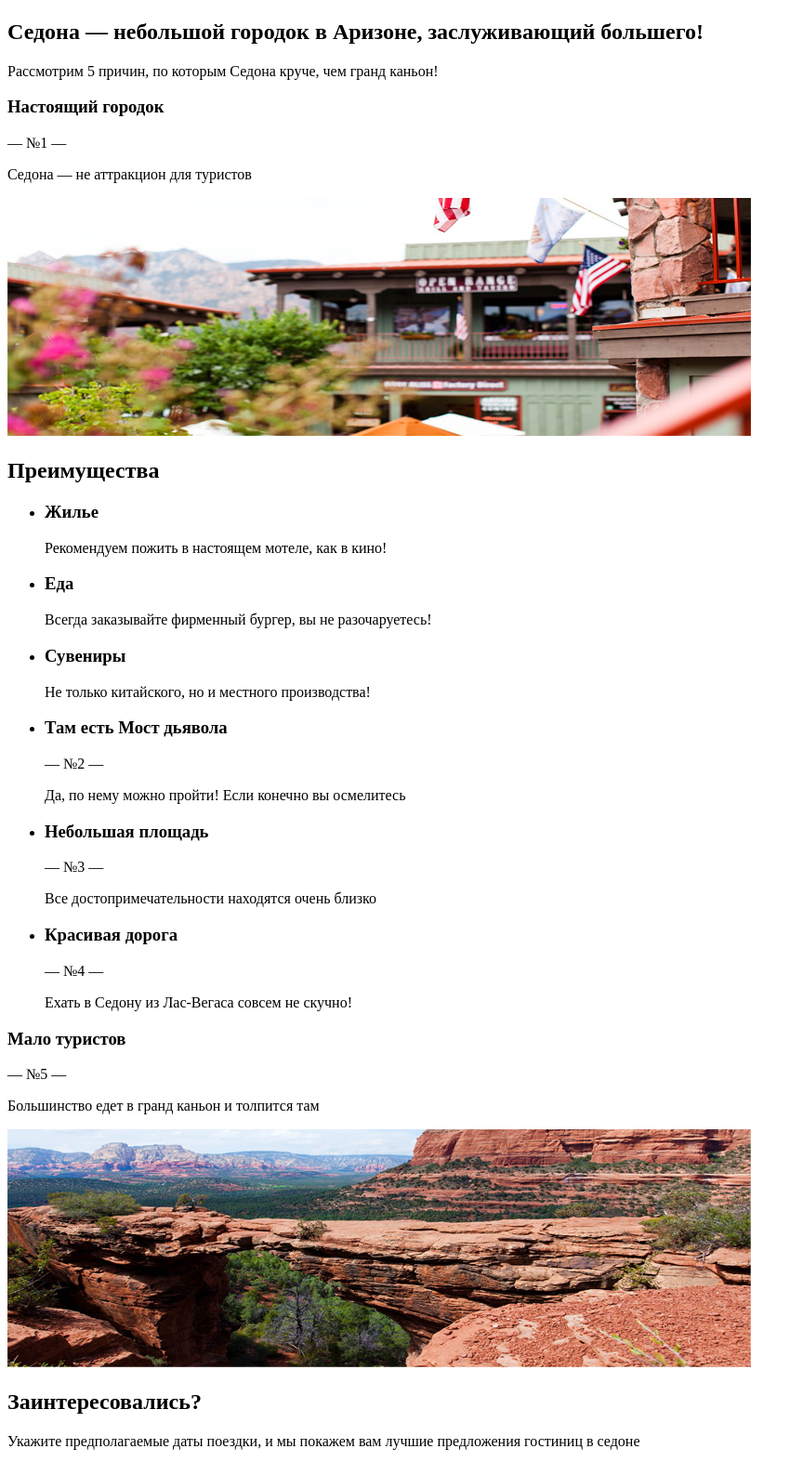
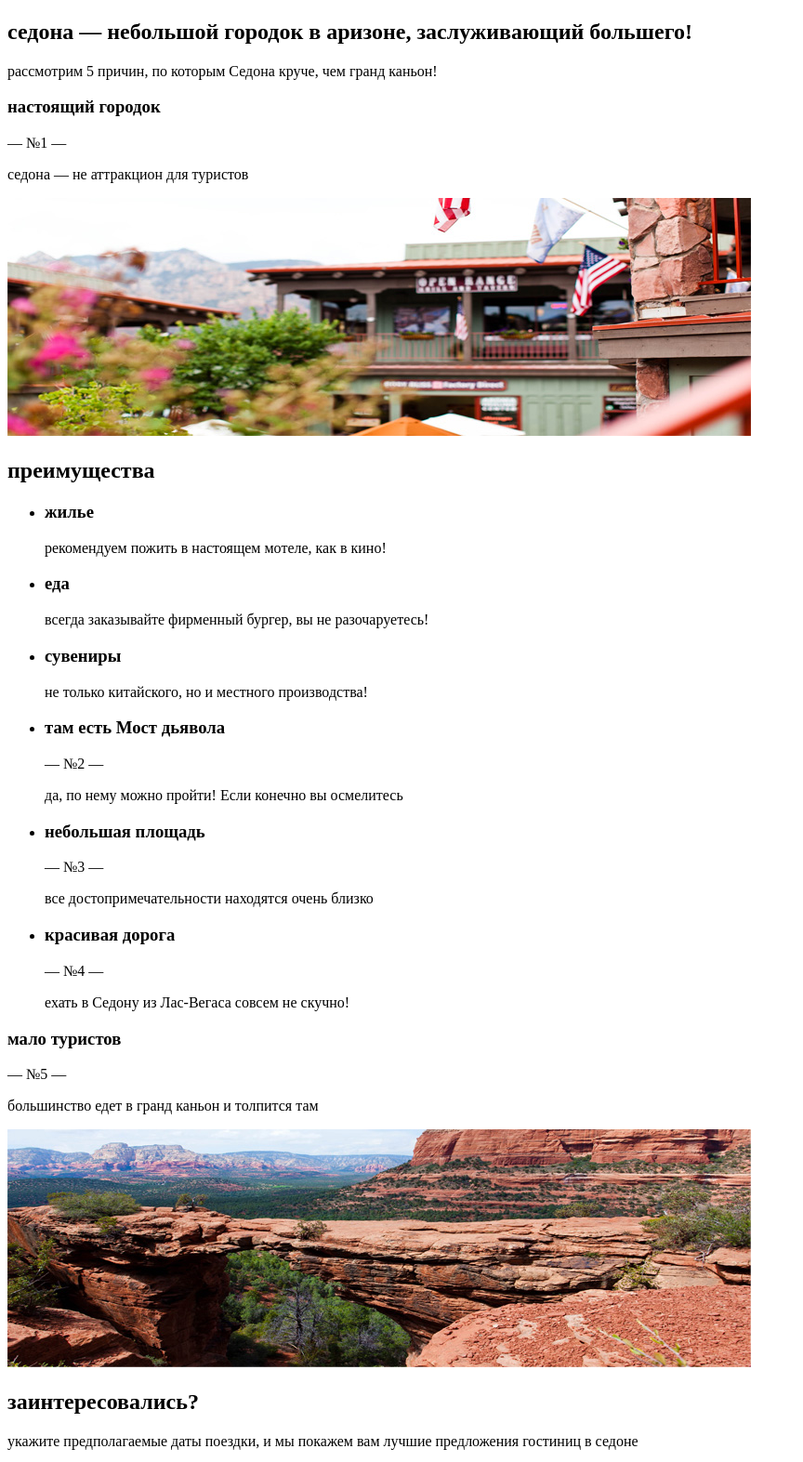
Before and after one commit to Hulk011/816295-sedona, a plain HTML site: page index.html in a window 1280 px wide. Shown: the part 616-2189 px from the top of the page at 93% size, without its empty margins (0-864 px from the left). Drawn offline with Linux system fonts and the light colour scheme.

Commit message:
Исправление хиденов

```diff
--- a/index.html
+++ b/index.html
@@ -2,21 +2,21 @@
 <html lang="ru">
   <head>
     <meta charset="utf-8">
-    <title>Sedona</title>
+    <title>sedona</title>
   </head>
 
   	<body>
   		<header class="main-header">
-      <h1 class="vissualy-hidden">City of Sedona</h1>
+      <h1 class="visually-hidden">city of Sedona</h1>
   		 <nav class="header-navigation">
         <a class="main-logo">
           <img src="http://placehold.it/150x100" width="140" height="72" alt="City of Sedona">
         </a>
   			<ul>
-  				<li><a href="info.html">Информация</a></li>
-          <li><a href="photovideo">Фото и видео</a></li>
-          <li><a href="Map">Карта штата</a></li>
-          <li><a href="inner.html">Гостиницы</a></li>
+  				<li><a href="info.html">информация</a></li>
+          <li><a href="photovideo">фото и видео</a></li>
+          <li><a href="Map">карта штата</a></li>
+          <li><a href="inner.html">гостиницы</a></li>
   			</ul>
         <img src="img/welcome.png" width="459" height="353" alt="Sedona">
   		 </nav>
@@ -24,31 +24,31 @@
 
   		<main>
         <section class="intro">
-  			  <h2>Седона — небольшой городок в Аризоне, заслуживающий большего!</h2>
-          <p>Рассмотрим 5 причин, по которым Седона круче, чем гранд каньон!</p>
+  			  <h2>седона — небольшой городок в аризоне, заслуживающий большего!</h2>
+          <p>рассмотрим 5 причин, по которым Седона круче, чем гранд каньон!</p>
         </section>
 
         <section class="causes-1">
-          <h3>Настоящий городок </h3>
+          <h3>настоящий городок </h3>
           <span>— №1 —</span>
-          <p>Седона — не аттракцион для туристов</p>
+          <p>седона — не аттракцион для туристов</p>
           <img src="img/back2.jpg" width="800" height="256" alt="Restourant">
         </section>
 
         <section class="feauters">
-          <h2 class="vissualy-hidden">Преимущества</h2>
+          <h2 class="visually-hidden">преимущества</h2>
           <ul class="feauters-list">
             <li class="feauters-item">
-              <h3>Жилье</h3>
-              <p>Рекомендуем пожить в настоящем мотеле, как в кино!</p>
+              <h3>жилье</h3>
+              <p>рекомендуем пожить в настоящем мотеле, как в кино!</p>
             </li>
             <li class="feauters-item">
-              <h3>Еда</h3>
-              <p>Всегда заказывайте фирменный бургер, вы не разочаруетесь!</p>
+              <h3>еда</h3>
+              <p>всегда заказывайте фирменный бургер, вы не разочаруетесь!</p>
             </li>
             <li class="feauters-item">
-              <h3>Сувениры</h3>
-              <p>Не только китайского, но и местного производства!</p>
+              <h3>сувениры</h3>
+              <p>не только китайского, но и местного производства!</p>
             </li>
           </ul>
         </section>
@@ -56,33 +56,33 @@
         <section>
           <ul class="causes-list">
             <li class="causes-item-2">
-              <h3>Там есть Мост дьявола</h3>
+              <h3>там есть Мост дьявола</h3>
               <span>— №2 —</span>
-              <p> Да, по нему можно пройти! Если конечно вы осмелитесь</p>
+              <p> да, по нему можно пройти! Если конечно вы осмелитесь</p>
             </li>
             <li class="causes-item-3">
-              <h3>Небольшая площадь</h3>
+              <h3>небольшая площадь</h3>
               <span>— №3 —</span>
-              <p>Все достопримечательности  находятся очень близко</p>
+              <p>все достопримечательности  находятся очень близко</p>
             </li>
             <li class="causes-item-4">
-              <h3>Красивая дорога</h3>
+              <h3>красивая дорога</h3>
               <span>— №4 —</span>
-              <p>Ехать в Седону из Лас-Вегаса совсем не скучно!</p>
+              <p>ехать в Седону из Лас-Вегаса совсем не скучно!</p>
               </li>
           </ul>
         </section>
 
         <section class="causes-5">
-          <h3>Мало туристов</h3>
+          <h3>мало туристов</h3>
           <span> — №5 —</span>
-          <p> Большинство едет в гранд каньон и толпится там</p>
+          <p> большинство едет в гранд каньон и толпится там</p>
           <img src="img/back3.jpg" width="800" height="256" alt="Bridge">
         </section>
 
         <section class="interest">
-          <h2>Заинтересовались?</h2>
-          <p>Укажите предполагаемые даты поездки,  и мы покажем вам лучшие предложения гостиниц в седоне</p>
+          <h2>заинтересовались?</h2>
+          <p>укажите предполагаемые даты поездки,  и мы покажем вам лучшие предложения гостиниц в седоне</p>
           <a href="#">поиск гостиницы в седоне</a>
         </section>
 
@@ -116,24 +116,24 @@
         <section class="modal modal-booking">
           <form class="searching" method="post" action="https://echo.htmlacademy.ru">
             <p>
-              <label for="arrival-date">Дата заезда</label>
+              <label for="arrival-date">дата заезда</label>
               <input id="arrival-date" type="text" placeholder="24 апреля 2017" name="arrival">
               <!--в css будет картинка в свг-->
             </p>
             <p>
-              <label for="departure-date">Дата выезда</label>
+              <label for="departure-date">дата выезда</label>
               <input id="departure-date" type="text" name="departure" placeholder="4 июля 2017">
               <!--в css будет картинка в свг-->
             </p>
             <p>
-              <label for="adults-1">Взрослые</label>
+              <label for="adults-1">взрослые</label>
               <input id="adults-1" type="number" name="adults" value="2" min="0" max="10">
             </p>
             <p>
-              <label for="kids-1">Дети</label>
+              <label for="kids-1">дети</label>
               <input id="kids-1" type="number" name="kids" min="0" max="10">
             </p>
-
+            <button type="submit">найти</button>
           </form>
         </section>
   </body>
```
Also changed, not shown: inner.html (+8 -3 lines).
